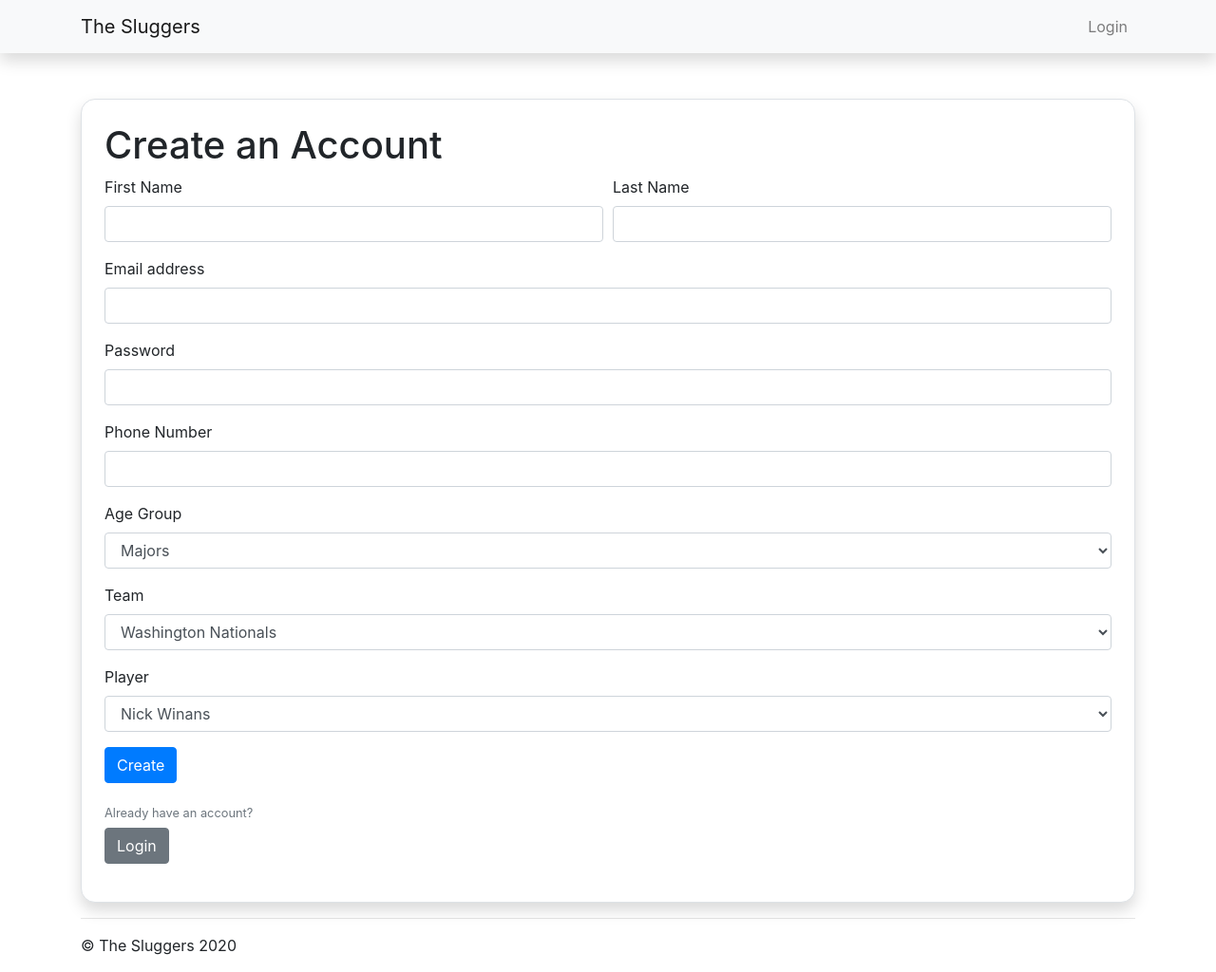
After one commit to EliasHaddad00/Baseball_Database_cs4750, a Django app: page /account/create/ in a window 1280 px wide. The commit adds this page. Shown: the whole page at 95% size. Run offline with Django 3.2, Linux system fonts and the light colour scheme; parts of the project's set-up code (start-up, migrations or seed data) failed here and were passed over; some libraries are stand-ins or nearby versions.

Commit message:
create account done! account view requires login name on account page reflects account

```diff
--- /dev/null
+++ b/account/templates/account/create.html
@@ -0,0 +1,62 @@
+{% extends 'sluggers/base.html' %}
+{% block content %}
+<div class="card shadow p-4 border rounded-corner mt-5">
+    <h1>Create an Account</h1>
+    {% if form.errors %}
+        <p>Your username and password didn't match. Please try again.</p>
+    {% endif %}
+
+    <form method="post" action="{% url 'profile:create' %}">
+        {% csrf_token %}
+        <div class="form-row">
+            <div class="col form-group">
+                <label for="fname">First Name</label>
+                <input type="text" class="form-control" id="fname" name="first_name">
+            </div>
+            <div class="col from-group">
+                <label for="lname">Last Name</label>
+                <input type="text" class="form-control" id="lname" name="last_name">
+            </div>
+        </div>
+
+        <div class="form-group">
+            <label for="email">Email address</label>
+            <input type="email" class="form-control" id="email" aria-describedby="email" name="email">
+        </div>
+        <div class="form-group">
+            <label for="password">Password</label>
+            <input type="password" class="form-control" id="password" aria-describedby="password" name='password'>
+        </div>
+        <div class="form-group">
+            <label for="phone">Phone Number</label>
+            <input type="phone" class="form-control" id="phone" aria-describedby="phone">
+        </div>
+        <div class="form-group">
+            <label for="agegroup">Age Group</label>
+            <select class="form-control" id="agegroup">
+              <option>Majors</option>
+              <option>Minors</option>
+            </select>
+        </div>
+        <div class="form-group">
+            <label for="team">Team</label>
+            <select class="form-control" id="team">
+              <option>Washington Nationals</option>
+              <option>LA Dodgers</option>
+            </select>
+        </div>
+        <div class="form-group">
+            <label for="player">Player</label>
+            <select class="form-control" id="player">
+              <option>Nick Winans</option>
+              <option>John Bullock</option>
+            </select>
+        </div>
+        <input type="submit" value="Create" class="btn btn-primary"/>
+        <input type="hidden" name="next" value="{{ next }}" />
+        <br><br>
+        <h3 class="small text-muted">Already have an account?</h3>
+        <a href="{% url 'login' %}" class="btn btn-secondary">Login</a>
+    </form>
+</div>
+{% endblock %}
--- a/account/templates/account/view.html
+++ b/account/templates/account/view.html
@@ -2,7 +2,7 @@
 
 {% block content %}
 <div class="card shadow p-4 border rounded-corner mt-5">
-    <h1>Joe Bullock</h1>
+    <h1>{{ user.first_name }} {{ user.last_name }}</h1>
     <h3 class="text-muted"><a href="#" class="text-decoration-none">Washington Nationals</a></h3><br>
     <ul class="nav nav-pills nav-fill mt-3">
         <li class="nav-item"><a class="nav-link active rounded-corner" data-toggle="tab" href="#contactinfo">Contact Info</a></li>
@@ -14,9 +14,9 @@
                 <h4>Emergency Contact</h4>
                 <hr class="mt-0 mb-1">
                 <p>
-                    <strong>Joe Bullock</strong><br>
+                    <strong>{{ user.first_name }} {{ user.last_name }}</strong><br>
                     <a href="#" class="text-decoration-none">(703) 703-7037</a><br>
-                    <a href="#" class="text-decoration-none">jb@jb.com</a>
+                    <a href="mailto:{{ user.email }}" class="text-decoration-none">{{ user.email }}</a>
                 </p>
             </div>
         </div>
--- a/account/urls.py
+++ b/account/urls.py
@@ -5,4 +5,5 @@ app_name = "profile"
 
 urlpatterns = [
     path('', views.view, name='view'),
+    path('create/', views.create, name="create")
 ]
--- a/account/views.py
+++ b/account/views.py
@@ -1,4 +1,21 @@
-from django.shortcuts import render
+from django.shortcuts import render, redirect, reverse
+from django.http import JsonResponse
+from django.contrib.auth.models import User
+from django.contrib.auth.decorators import login_required
+from django.contrib.auth import login
 
+
+@login_required
 def view(request):
     return render(template_name='account/view.html', request=request)
+
+def create(request):
+    if request.method == "POST":
+        u = User.objects.create_user(request.POST.get('email'), request.POST.get('email'), password=request.POST.get('password'))
+        u.first_name = request.POST.get('first_name')
+        u.last_name = request.POST.get('last_name')
+        u.save()
+        login(request, u)
+        return redirect(reverse('profile:view'))
+    elif request.method == 'GET':
+        return render(template_name='account/create.html', request=request)
--- a/baseball_database/settings.py
+++ b/baseball_database/settings.py
@@ -51,7 +51,7 @@ ROOT_URLCONF = 'baseball_database.urls'
 TEMPLATES = [
     {
         'BACKEND': 'django.template.backends.django.DjangoTemplates',
-        'DIRS': [],
+        'DIRS': [os.path.join(BASE_DIR, 'templates')],
         'APP_DIRS': True,
         'OPTIONS': {
             'context_processors': [
@@ -116,4 +116,6 @@ USE_TZ = True
 
 STATIC_URL = '/static/'
 
+LOGIN_REDIRECT_URL = '/'
+
 django_heroku.settings(locals())
--- a/baseball_database/urls.py
+++ b/baseball_database/urls.py
@@ -22,6 +22,7 @@ urlpatterns = [
     path('player/', include('player.urls')),
     path('team/', include('team.urls')),
     path('account/', include('account.urls')),
+    path('accounts/', include('django.contrib.auth.urls')),
     path('admin/', admin.site.urls),
 
 ]
--- a/sluggers/templates/sluggers/base.html
+++ b/sluggers/templates/sluggers/base.html
@@ -43,7 +43,7 @@
                     <div class="collapse navbar-collapse" id="navbarResponsive">
                         <!-- Sell, Cart, Login Buttons -->
                         <ul class="navbar-nav mr-auto mr-lg-0 ml-lg-auto d-block" >
-                            <li class="nav-item d-inline-block"><a class="nav-link uva-nav" href="#">Login</a></li>
+                            <li class="nav-item d-inline-block"><a class="nav-link uva-nav" href="{% url 'login' %}">Login</a></li>
                         </ul>
                     </div>
                 </div>
```
Also changed, not shown: templates/registration/login.html (added, +36 -0 lines), db.sqlite3.
